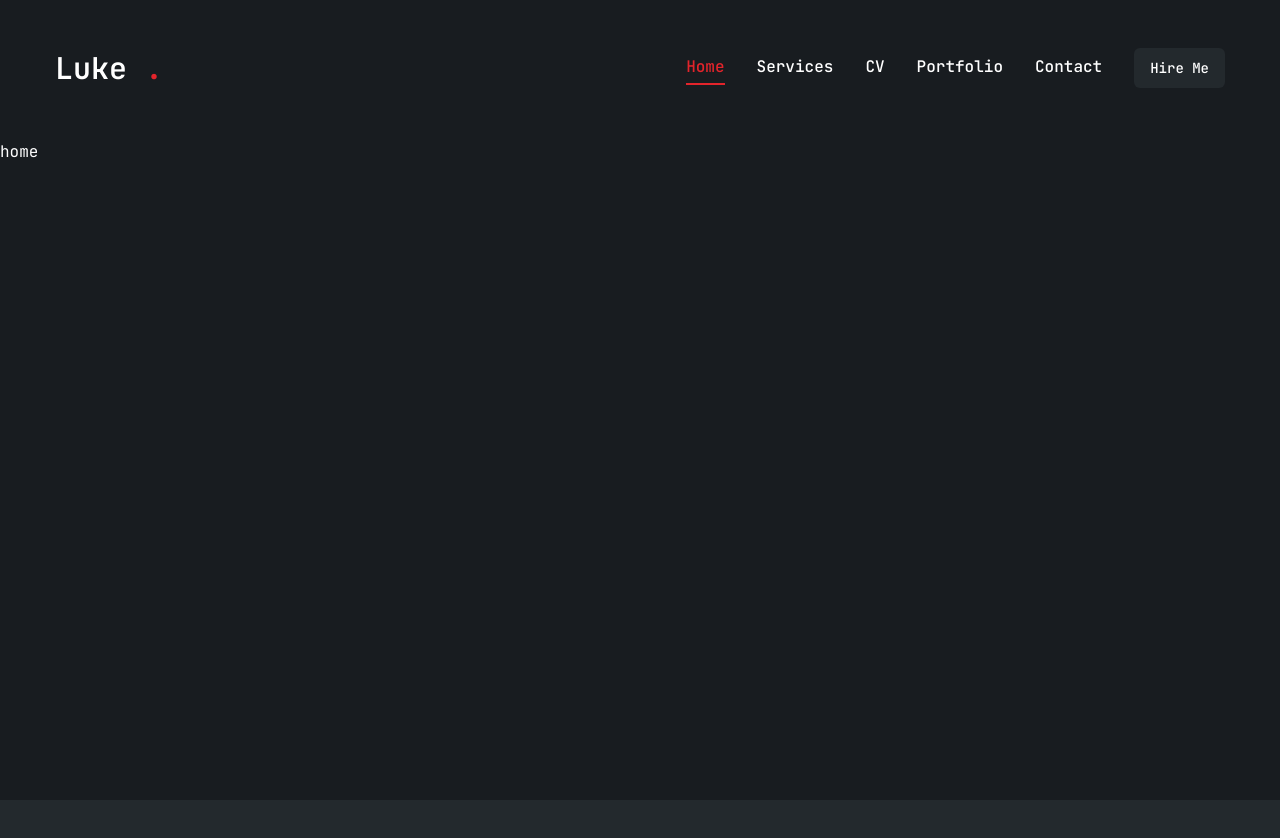
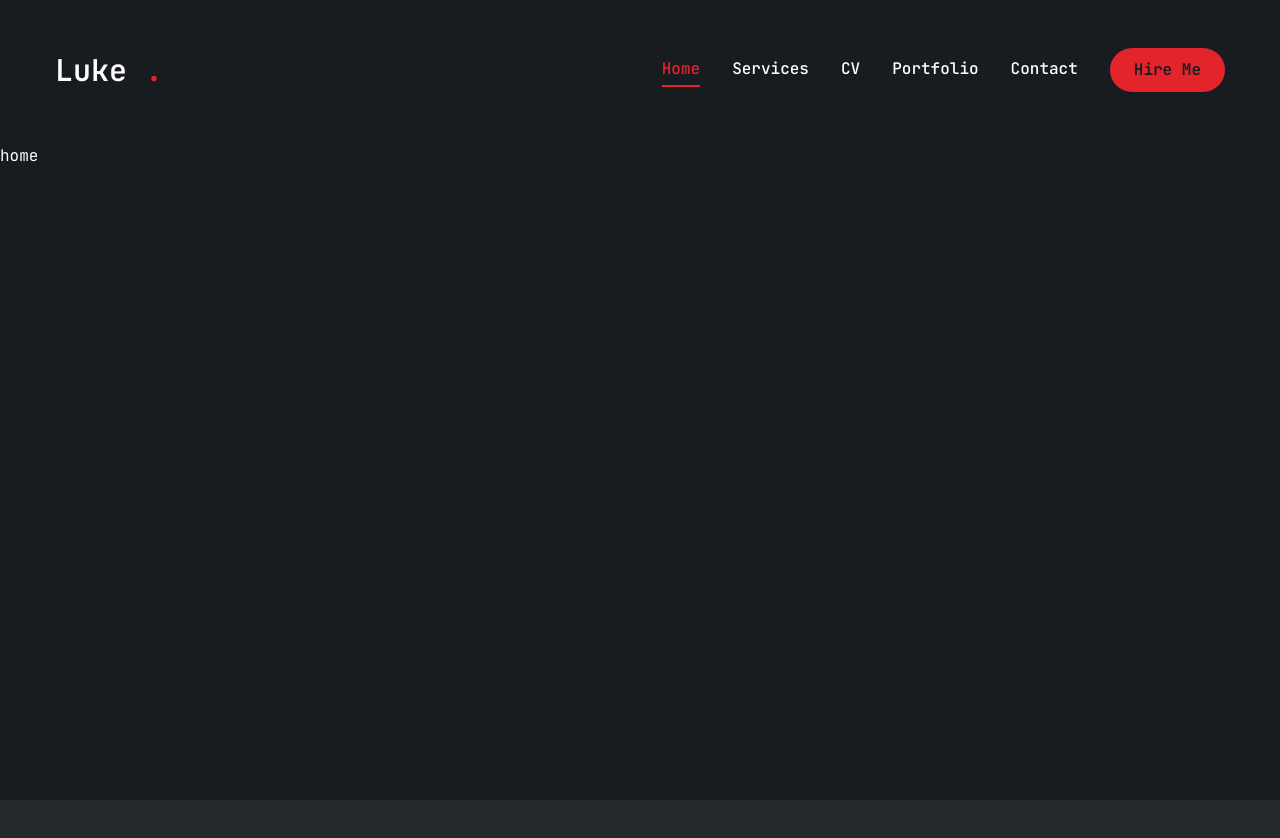
Before and after one commit to LukeChester03/luke-portfolio, a Next.js app: page / in a window 1280 px wide. Shown: the top 838 px of the page. Built offline with nearby package versions, Linux system fonts and the light colour scheme.

Commit message:
styling changes and added mobile navbar

```diff
--- a/components/ui/FlyTransition.tsx
+++ b/components/ui/FlyTransition.tsx
@@ -2,6 +2,7 @@
 import { AnimatePresence } from "framer-motion";
 import React from "react";
 import { usePathname } from "next/navigation";
+import { motion } from "framer-motion";
 
 //components
 import Fly from "./Fly";
@@ -15,6 +16,11 @@
           <div className="h-screen w-screen fixed top-0 left-0 right-0 pointer-events-none z-40 flex">
             <Fly />
           </div>
+          <motion.div
+            className="h-screen w-screen fixed bg-primary top-0 pointer-events-none"
+            initial={{ opacity: 1 }}
+            animate={{ opacity: 0, transition: { delay: 1, duration: 0.2, ease: "easeInOut" } }}
+          ></motion.div>
         </div>
       </AnimatePresence>
     </>
--- a/components/ui/Header.tsx
+++ b/components/ui/Header.tsx
@@ -4,6 +4,7 @@
 //Components
 import Nav from "./Nav";
 import { Button } from "./button";
+import MobileNav from "./MobileNav";
 
 const Header = () => {
   return (
@@ -16,7 +17,7 @@
           </h1>
         </Link>
         {/* Desktop Navigation */}
-        <div className="hidden xl:flex items-center gap-8">
+        <div className="hidden lg:flex items-center gap-8">
           <Nav />
           <Link href={"/contact"}>
             <Button>Hire Me</Button>
@@ -24,7 +25,9 @@
         </div>
 
         {/* Mobile Navigation */}
-        <div className="xl:hidden">mobile nav</div>
+        <div className="lg:hidden">
+          <MobileNav />
+        </div>
       </div>
     </header>
   );
--- /dev/null
+++ b/components/ui/MobileNav.tsx
@@ -0,0 +1,65 @@
+"use client";
+
+import React from "react";
+import { usePathname } from "next/navigation";
+import Link from "next/link";
+import { CiMenuFries } from "react-icons/ci";
+//components
+import { Sheet, SheetContent, SheetTrigger } from "@/components/ui/sheet";
+
+const links = [
+  {
+    name: "home",
+    path: "/",
+  },
+  {
+    name: "services",
+    path: "/services",
+  },
+  {
+    name: "CV",
+    path: "/CV",
+  },
+  {
+    name: "portfolio",
+    path: "/portfolio",
+  },
+  {
+    name: "contact",
+    path: "/contact",
+  },
+];
+const MobileNav = () => {
+  const pathName = usePathname();
+  return (
+    <Sheet>
+      <SheetTrigger className="flex justify-center items-center">
+        <CiMenuFries className="text-[32px] text-accent" />
+      </SheetTrigger>
+      <SheetContent className="flex flex-col">
+        <div className=" mt-32  text-center text-2xl">
+          <Link href="/">
+            <h1>Luke</h1>
+          </Link>
+        </div>
+        <nav className="flex flex-col justify-center items-center gap-8 mt-24">
+          {links.map((link, index) => {
+            return (
+              <Link
+                href={link.path}
+                key={index}
+                className={`${
+                  link.path === pathName && "text-accent border-b-2 border-accent"
+                } capitalize font-medium hover:text-accent transition-all`}
+              >
+                {link.name}
+              </Link>
+            );
+          })}
+        </nav>
+      </SheetContent>
+    </Sheet>
+  );
+};
+
+export default MobileNav;
--- a/components/ui/button.tsx
+++ b/components/ui/button.tsx
@@ -5,21 +5,19 @@
 import { cn } from "@/lib/utils";
 
 const buttonVariants = cva(
-  "inline-flex items-center justify-center whitespace-nowrap rounded-md text-sm font-medium ring-offset-background transition-colors focus-visible:outline-none focus-visible:ring-2 focus-visible:ring-ring focus-visible:ring-offset-2 disabled:pointer-events-none disabled:opacity-50",
+  "inline-flex items-center justify-center whitespace-nowrap rounded-full text-base font-semibold ring-offset-white transition-colors",
   {
     variants: {
       variant: {
-        default: "bg-secondary text-primary-foreground hover:bg-slate-900",
-        destructive: "bg-destructive text-destructive-foreground hover:bg-destructive/90",
-        outline: "border border-input bg-background hover:bg-accent hover:text-accent-foreground",
-        secondary: "bg-secondary text-secondary-foreground hover:bg-secondary/80",
-        ghost: "hover:bg-accent hover:text-accent-foreground",
-        link: "text-primary underline-offset-4 hover:underline",
+        default: "bg-accent text-primary hover:bg-accent-hover",
+        primary: "bg-primary text-white",
+        outline:
+          "border border-accent bg-transparent text-accent hover:bg-accent hover:text-primary",
       },
       size: {
-        default: "h-10 px-4 py-2",
-        sm: "h-9 rounded-md px-3",
-        lg: "h-11 rounded-md px-8",
+        default: "h-[44px] px-6",
+        md: "h-[48px] px-6",
+        lg: "h-[56px] px-8 text-sm uppercase tracking-[2px]",
         icon: "h-10 w-10",
       },
     },
--- a/components/ui/sheet.tsx
+++ b/components/ui/sheet.tsx
@@ -1,19 +1,21 @@
-"use client"
+"use client";
 
-import * as React from "react"
-import * as SheetPrimitive from "@radix-ui/react-dialog"
-import { cva, type VariantProps } from "class-variance-authority"
-import { X } from "lucide-react"
+import * as React from "react";
+import * as SheetPrimitive from "@radix-ui/react-dialog";
+import { cva, type VariantProps } from "class-variance-authority";
+import { X } from "lucide-react";
 
-import { cn } from "@/lib/utils"
+import { cn } from "@/lib/utils";
 
-const Sheet = SheetPrimitive.Root
+import { IoMdClose } from "react-icons/io";
 
-const SheetTrigger = SheetPrimitive.Trigger
+const Sheet = SheetPrimitive.Root;
 
-const SheetClose = SheetPrimitive.Close
+const SheetTrigger = SheetPrimitive.Trigger;
 
-const SheetPortal = SheetPrimitive.Portal
+const SheetClose = SheetPrimitive.Close;
+
+const SheetPortal = SheetPrimitive.Portal;
 
 const SheetOverlay = React.forwardRef<
   React.ElementRef<typeof SheetPrimitive.Overlay>,
@@ -27,11 +29,11 @@
     {...props}
     ref={ref}
   />
-))
-SheetOverlay.displayName = SheetPrimitive.Overlay.displayName
+));
+SheetOverlay.displayName = SheetPrimitive.Overlay.displayName;
 
 const sheetVariants = cva(
-  "fixed z-50 gap-4 bg-background p-6 shadow-lg transition ease-in-out data-[state=open]:animate-in data-[state=closed]:animate-out data-[state=closed]:duration-300 data-[state=open]:duration-500",
+  "fixed z-50 gap-4 bg-primary p-6 shadow-lg transition ease-in-out data-[state=open]:animate-in data-[state=closed]:animate-out data-[state=closed]:duration-300 data-[state=open]:duration-500",
   {
     variants: {
       side: {
@@ -40,14 +42,14 @@
           "inset-x-0 bottom-0 border-t data-[state=closed]:slide-out-to-bottom data-[state=open]:slide-in-from-bottom",
         left: "inset-y-0 left-0 h-full w-3/4 border-r data-[state=closed]:slide-out-to-left data-[state=open]:slide-in-from-left sm:max-w-sm",
         right:
-          "inset-y-0 right-0 h-full w-3/4  border-l data-[state=closed]:slide-out-to-right data-[state=open]:slide-in-from-right sm:max-w-sm",
+          "inset-y-0 right-0 h-full w-3/4 data-[state=closed]:slide-out-to-right data-[state=open]:slide-in-from-right sm:max-w-sm",
       },
     },
     defaultVariants: {
       side: "right",
     },
   }
-)
+);
 
 interface SheetContentProps
   extends React.ComponentPropsWithoutRef<typeof SheetPrimitive.Content>,
@@ -59,48 +61,29 @@
 >(({ side = "right", className, children, ...props }, ref) => (
   <SheetPortal>
     <SheetOverlay />
-    <SheetPrimitive.Content
-      ref={ref}
-      className={cn(sheetVariants({ side }), className)}
-      {...props}
-    >
+    <SheetPrimitive.Content ref={ref} className={cn(sheetVariants({ side }), className)} {...props}>
       {children}
-      <SheetPrimitive.Close className="absolute right-4 top-4 rounded-sm opacity-70 ring-offset-background transition-opacity hover:opacity-100 focus:outline-none focus:ring-2 focus:ring-ring focus:ring-offset-2 disabled:pointer-events-none data-[state=open]:bg-secondary">
-        <X className="h-4 w-4" />
+      <SheetPrimitive.Close className="absolute right-8 top-8 transition-opacity outline-none ">
+        <IoMdClose className="text-3xl text-accent" />
         <span className="sr-only">Close</span>
       </SheetPrimitive.Close>
     </SheetPrimitive.Content>
   </SheetPortal>
-))
-SheetContent.displayName = SheetPrimitive.Content.displayName
+));
+SheetContent.displayName = SheetPrimitive.Content.displayName;
 
-const SheetHeader = ({
-  className,
-  ...props
-}: React.HTMLAttributes<HTMLDivElement>) => (
+const SheetHeader = ({ className, ...props }: React.HTMLAttributes<HTMLDivElement>) => (
+  <div className={cn("flex flex-col space-y-2 text-center sm:text-left", className)} {...props} />
+);
+SheetHeader.displayName = "SheetHeader";
+
+const SheetFooter = ({ className, ...props }: React.HTMLAttributes<HTMLDivElement>) => (
   <div
-    className={cn(
-      "flex flex-col space-y-2 text-center sm:text-left",
-      className
-    )}
+    className={cn("flex flex-col-reverse sm:flex-row sm:justify-end sm:space-x-2", className)}
     {...props}
   />
-)
-SheetHeader.displayName = "SheetHeader"
-
-const SheetFooter = ({
-  className,
-  ...props
-}: React.HTMLAttributes<HTMLDivElement>) => (
-  <div
-    className={cn(
-      "flex flex-col-reverse sm:flex-row sm:justify-end sm:space-x-2",
-      className
-    )}
-    {...props}
-  />
-)
-SheetFooter.displayName = "SheetFooter"
+);
+SheetFooter.displayName = "SheetFooter";
 
 const SheetTitle = React.forwardRef<
   React.ElementRef<typeof SheetPrimitive.Title>,
@@ -111,8 +94,8 @@
     className={cn("text-lg font-semibold text-foreground", className)}
     {...props}
   />
-))
-SheetTitle.displayName = SheetPrimitive.Title.displayName
+));
+SheetTitle.displayName = SheetPrimitive.Title.displayName;
 
 const SheetDescription = React.forwardRef<
   React.ElementRef<typeof SheetPrimitive.Description>,
@@ -123,8 +106,8 @@
     className={cn("text-sm text-muted-foreground", className)}
     {...props}
   />
-))
-SheetDescription.displayName = SheetPrimitive.Description.displayName
+));
+SheetDescription.displayName = SheetPrimitive.Description.displayName;
 
 export {
   Sheet,
@@ -137,4 +120,4 @@
   SheetFooter,
   SheetTitle,
   SheetDescription,
-}
+};
--- a/package.json
+++ b/package.json
@@ -22,6 +22,7 @@
     "next": "14.2.4",
     "react": "^18",
     "react-dom": "^18",
+    "react-icons": "^5.2.1",
     "tailwind-merge": "^2.4.0",
     "tailwindcss-animate": "^1.0.7"
   },
```
Also changed, not shown: 1 other file (tests, documents, lock files or other folders).
